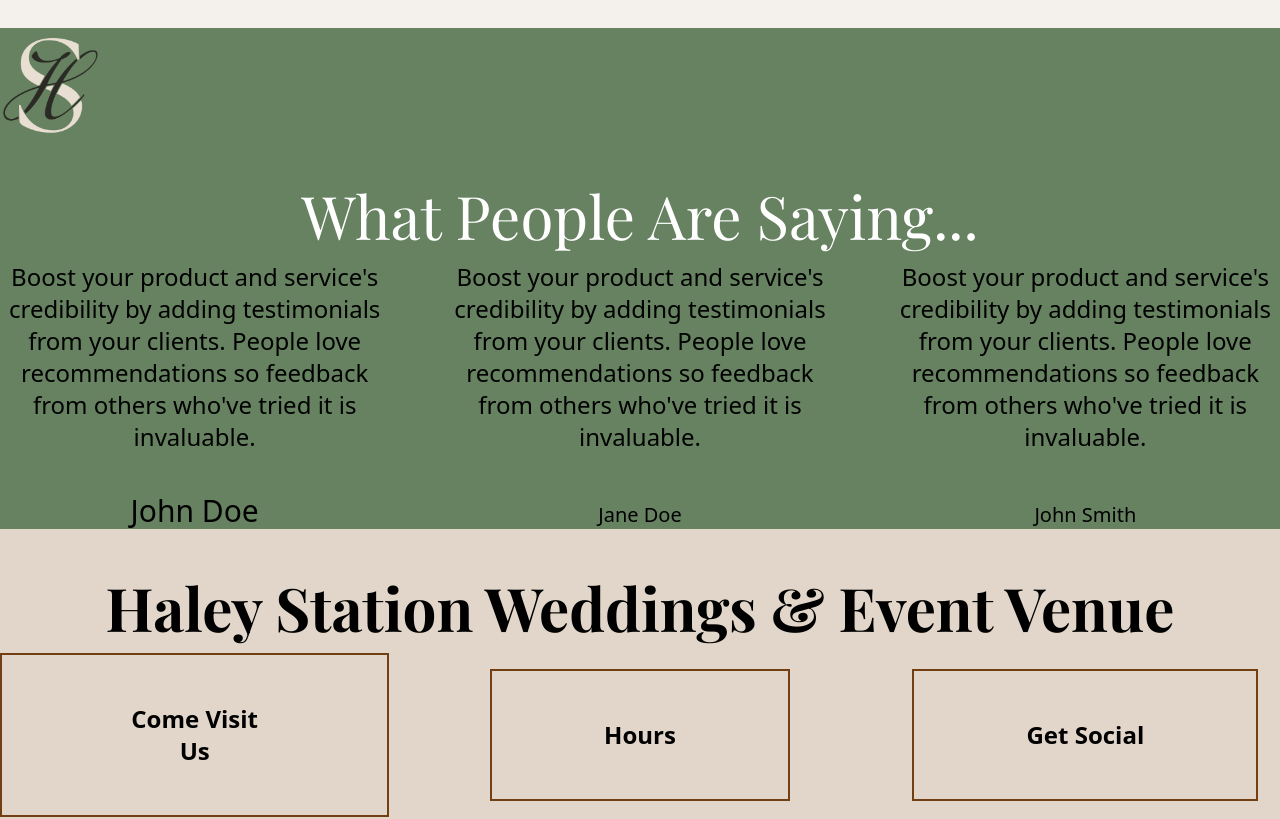
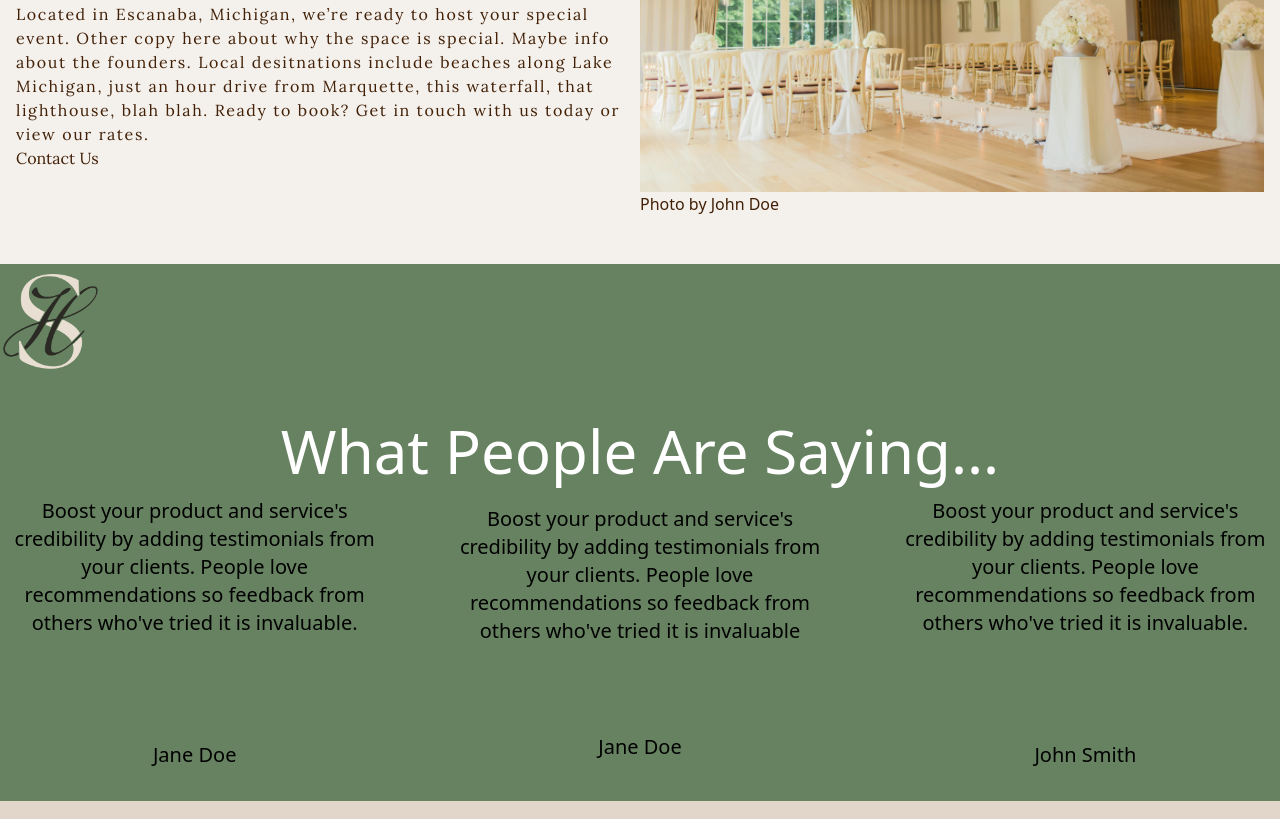
Before and after one commit to lee14k/haleystation, a Next.js app: page / in a window 1280 px wide. Shown: the part 2260-3079 px from the top of the page. Built offline with nearby package versions, Linux system fonts and the light colour scheme; a web font is replaced by a local one.

Commit message:
incredibly annoying code i dont understand yet

```diff
--- a/components/ThreePhotoRowTwo.jsx
+++ b/components/ThreePhotoRowTwo.jsx
@@ -21,60 +21,38 @@
   optionalHead,
   textColor,
   showBorder = true,
-  boldFont = true, // Default value is true, making font boldness optional
-  linkUrlOne={},
+  boldFont = true,
+  linkUrlOne = "",
   linkUrlTwo = "",
   linkUrlThree = "",
 }) => {
-  const router = useRouter();
-
-  const handleClick = (url) => {
-    if (url) {
-      router.push(url);
-    }
-  };
   // Helper function to render photo or text block and optional caption
-  // Added isFirstContent parameter to adjust caption size for the first content
   const renderContent = (
     photo,
-    text1,
-    text2,
-    text3,
+    text,
     caption,
-    isFirstContent = false
+    linkUrl,
+    isFirstContent = true
   ) => {
-    // Function to render a possibly linked text element
-    const renderTextElement = (text, className, linkUrl) => {
-      return <p className={className}>{text}</p>;
-    };
-
-    if (photo) {
-    } else {
     const borderClass = showBorder
       ? "border-2 py-12 px-28 border-yellow-900"
       : "";
-      const textClassBase = `text-center ${boldFont ? "font-bold" : ""}`;
+    const textClassBase = `text-center ${boldFont ? "font-bold" : ""} ${
+      isFirstContent ? "text-xl" : "text-xl"
+    }`;
 
     return (
       <>
         <div
-            className={`flex flex-col h-300 w-300 items-center justify-center items-center mb-10 ${borderClass}`}
+          className={`flex flex-col h-300 w-300 items-center justify-center mb-10 ${borderClass}`}
         >
-            {text1 &&
-              renderTextElement(text1, `${textClassBase} text-2xl`, linkUrlOne)}
-            {text2 &&
-              renderTextElement(text2, `${textClassBase} text-xl`, linkUrlTwo)}
-            {text3 &&
-              renderTextElement(
-                text3,
-                `${textClassBase} text-xl`,
-                linkUrlThree
-              )}
+          {photo && <Image src={photo} alt="" width={300} height={300} />}
+          {text && <p className={textClassBase}>{text}</p>}
         </div>
         {caption && (
           <p
             className={`mt-2 text-center ${boldFont ? "font-bold" : ""} ${
-                isFirstContent ? "text-3xl" : "text-xl"
+              isFirstContent ? "text-xl" : "text-xl"
             }`}
           >
             {caption}
@@ -82,50 +60,43 @@
         )}
       </>
     );
-    }
   };
 
   return (
     <div
       style={{ backgroundColor }}
-      className={`headerbg flex flex-col justify-center items-evenly gap-4 pt-12 bg-${backgroundColor}`}
+      className={`flex flex-col justify-center items-evenly gap-4 pt-12`}
     >
       <div className="lg:flex lg:flex-col justify-center items-center">
-        <div className={playfair.className}>
         <h1
           style={{ color: textColor }}
-            className={`text-6xl ${
-              boldFont ? "font-bold" : ""
-            } text-${textColor}`}
+          className={`text-6xl ${boldFont ? "font-bold" : ""}`}
         >
           {optionalHead}
         </h1>
       </div>
-      </div>
-      <div className="grid grid-col-1 sm:grid-cols-3 gap-14">
+      <div className="grid grid-cols-1 sm:grid-cols-3 gap-14">
+        {linkUrlOne ? (
           <Link href={linkUrlOne}>
-                 <div onClick={() => handleClick(linkUrlOne)} className="cursor-pointer">
-        <div onClick={() => handleClick(linkUrlOne)} className="cursor-pointer">
-
-            {renderContent(photoOne, textOne, null, null, captionOne, true)}{" "}
-            {/* Marked as first content */}
-          </div>
-          </div>
+            {renderContent(photoOne, textOne, captionOne, linkUrlOne, true)}
           </Link>
-        <div
-          className={`text-4xl flex flex-col justify-center items-center ${
-            boldFont ? "font-bold" : ""
-          }`}
-        >
-          {renderContent(photoTwo, textTwo, null, null, captionTwo)}
-        </div>
-        <div
-          className={`text-4xl flex flex-col justify-center items-center ${
-            boldFont ? "font-bold" : ""
-          }`}
-        >
-          {renderContent(photoThree, textThree, null, null, captionThree)}
-        </div>
+        ) : (
+          renderContent(photoOne, textOne, captionOne, linkUrlOne, true)
+        )}
+        {linkUrlTwo ? (
+          <Link href={linkUrlTwo}>
+            {renderContent(photoTwo, textTwo, captionTwo, linkUrlTwo)}
+          </Link>
+        ) : (
+          renderContent(photoTwo, textTwo, captionTwo, linkUrlTwo)
+        )}
+        {linkUrlThree ? (
+          <Link href={linkUrlThree}>
+            {renderContent(photoThree, textThree, captionThree, linkUrlThree)}
+          </Link>
+        ) : (
+          renderContent(photoThree, textThree, captionThree, linkUrlThree)
+        )}
       </div>
     </div>
   );
--- a/pages/index.js
+++ b/pages/index.js
@@ -48,6 +48,7 @@
         linkUrlOne="/About"
         linkUrlTwo="/Events"
         linkUrlThree="/Weddings"
+        showBorder={false}
       />
       <div className={playfair.className}>
         <ThreePhotoRowTwo
@@ -88,13 +89,13 @@
         <ThreePhotoRowTwo
           textOne="Boost your product and service's credibility by adding testimonials from your clients. People love recommendations so feedback from others who've tried it is invaluable."
           textTwo="Boost your product and service's credibility by adding testimonials from your clients. People love recommendations so feedback from others who've tried it is invaluable."
-          textThree="Boost your product and service's credibility by adding testimonials from your clients. People love recommendations so feedback from others who've tried it is invaluable."
+          textThree="Jane Doe"
           backgroundColor="#668260"
           optionalHead={"What People Are Saying... "}
           textColor={"white"}
           showBorder={false}
           boldFont={false}
-          captionOne="John Doe"
+          captionOne="Boost your product and service's credibility by adding testimonials from your clients. People love recommendations so feedback from others who've tried it is invaluable"
           captionTwo="Jane Doe"
           captionThree="John Smith"
         />
```
Lines whose indentation alone changed are shown as unchanged.
